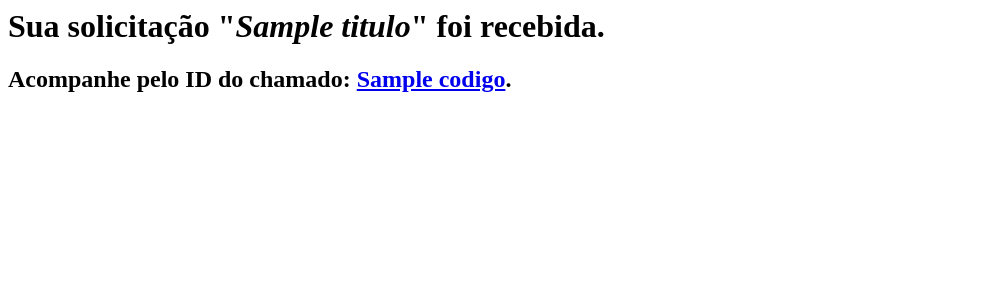
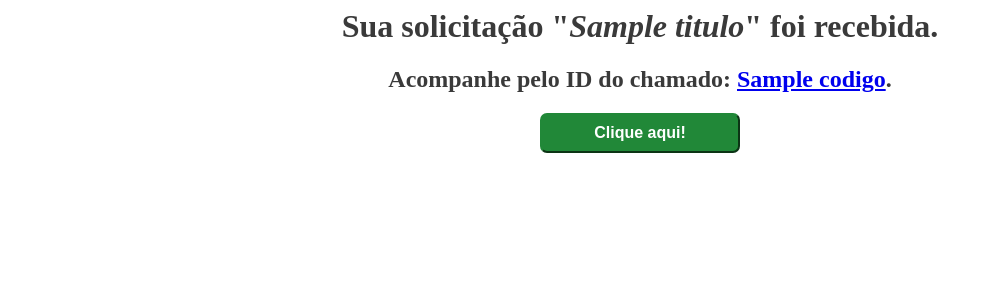
Before and after one commit to camaratc/helpdesk_django, a Django app: template tickets/templates/email_template.html in a window 1280 px wide. Shown: the top 300 px of the page, without its empty margins (0-991 px from the left). Run offline with Django 3.2, Linux system fonts and the light colour scheme; the template is opened without the code that fills it: most values are stand-ins (such as "Sample title", 1, 10 or a date in 2020).

Commit message:
Novo template de e-mail

```diff
--- a/tickets/templates/email_template.html
+++ b/tickets/templates/email_template.html
@@ -1,12 +1,50 @@
 <html>
 <head>
     <style>
+        input[type="button"]{
+            outline:none;
+        }
+        input[type="button"]::-moz-focus-inner {
+            border: 0;
+        }
+        .container{
+            margin: 20px, 20px, 20px, 20px;
+            text-align: center;
+        }
 
+        .texto{
+            color: #3a3a3a;
+        }
+
+        .botao-texto{
+            font-size: 16px;
+        }
+
+        .botao{
+            width: 200px;
+            height: 40px;
+            margin: 0 auto;
+            border-radius: 7px;
+            background-color: #218838;
+            border-color: #218838;
+            color: white;
+            -webkit-box-shadow: none;
+            -moz-box-shadow: none;
+            box-shadow: none;
+        }
+
+        .botao:hover{
+            background-color: white;
+            border-color: #218838;
+            color: #218838;
+            cursor: pointer;
+        }
     </style>
 </head>
 <body>
-    <div>
-        <h1>Sua solicitação "<i>{{titulo}}</i>" foi recebida.</h1>
-        <h2>Acompanhe pelo ID do chamado: <a href="http://{{dominio}}/tickets/solicitar/{{codigo}}">{{codigo}}</a>.</h2>
+    <div class="container">
+        <h1 class="texto">Sua solicitação "<i>{{titulo}}</i>" foi recebida.</h1>
+        <h2 class="texto">Acompanhe pelo ID do chamado: <a href="http://{{dominio}}/tickets/solicitar/{{codigo}}">{{codigo}}</a>.</h2>
+        <a href="http://{{dominio}}/tickets/solicitar/{{codigo}}"><button class="botao"><b class="botao-texto">Clique aqui!</b></button></a>
     </div>
 </body>
```
Also changed, not shown: helpdesk_django/settings.py (+6 -8 lines).
